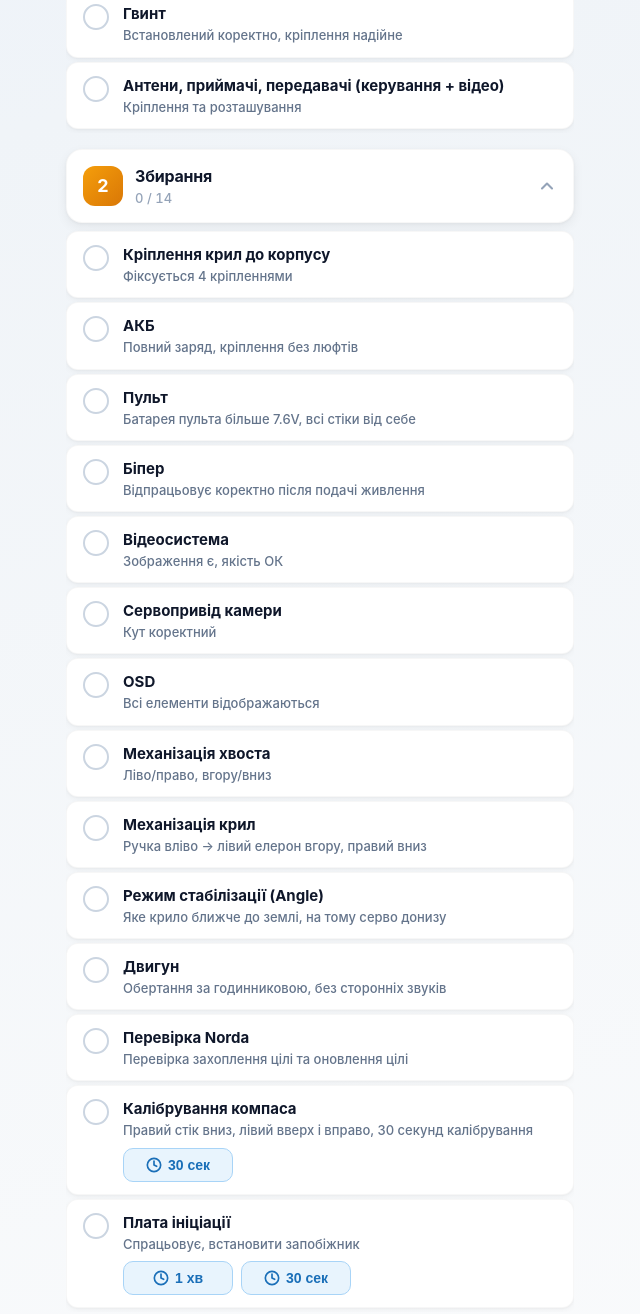
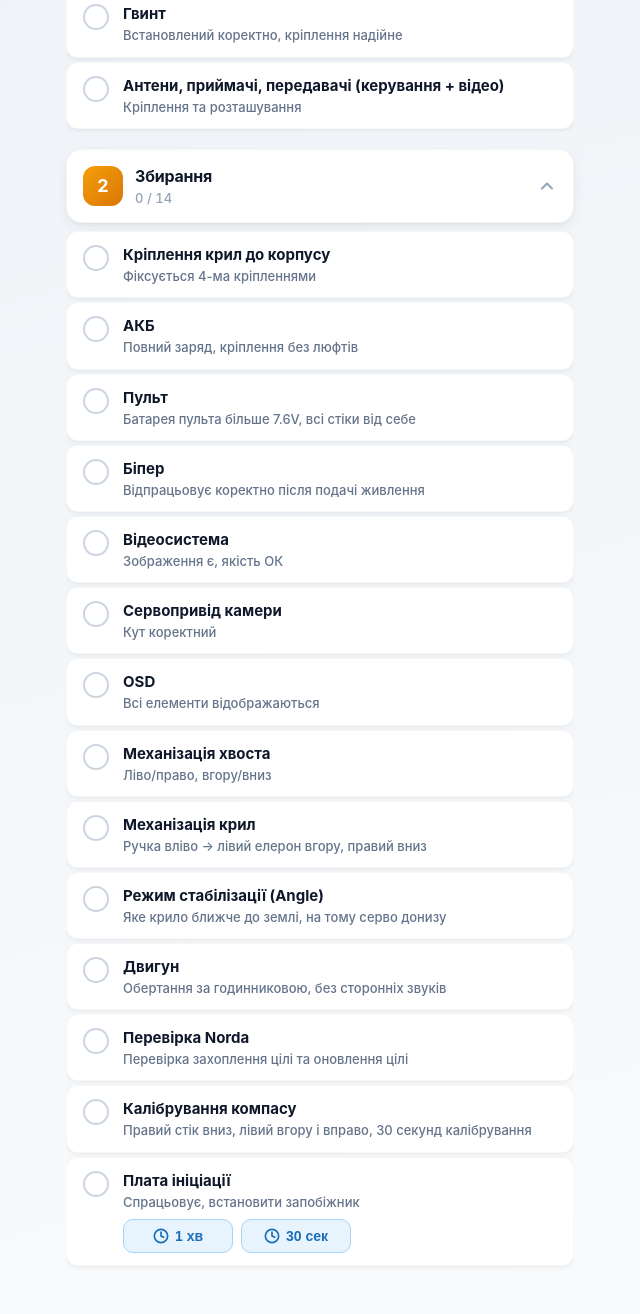
Before and after one commit to maks7154/preflight-checklist, a plain HTML site: page index.html in a window 1280 px wide. Shown: the part 826-2140 px from the top of the page, without its empty margins (320-960 px from the left). Drawn offline with Linux system fonts and the light colour scheme.

Commit message:
fix: Ukrainian grammar corrections

```diff
--- a/index.html
+++ b/index.html
@@ -533,7 +533,7 @@ const I18N = {
           ['Лінії балансування', 'Маркування центру мас на крилах'],
           ['Компас на крилі', 'Кут коректний'],
           ['Шайби викосу двигуна', 'На місці'],
-          ['Роз\'єми до політного контролера та на крилах', 'Візуальний огляд'],
+          ['Роз\'єми до польотного контролера та на крилах', 'Візуальний огляд'],
           ['Гвинт', 'Встановлений коректно, кріплення надійне'],
           ['Антени, приймачі, передавачі (керування + відео)', 'Кріплення та розташування']
         ]
@@ -543,7 +543,7 @@ const I18N = {
         title: 'Збирання',
         icon: 'assembly',
         items: [
-          ['Кріплення крил до корпусу', 'Фіксується 4 кріпленнями'],
+          ['Кріплення крил до корпусу', 'Фіксується 4-ма кріпленнями'],
           ['АКБ', 'Повний заряд, кріплення без люфтів'],
           ['Пульт', 'Батарея пульта більше 7.6V, всі стіки від себе'],
           ['Біпер', 'Відпрацьовує коректно після подачі живлення'],
@@ -555,7 +555,7 @@ const I18N = {
           ['Режим стабілізації (Angle)', 'Яке крило ближче до землі, на тому серво донизу'],
           ['Двигун', 'Обертання за годинниковою, без сторонніх звуків'],
           ['Перевірка Norda', 'Перевірка захоплення цілі та оновлення цілі'],
-          ['Калібрування компаса', 'Правий стік вниз, лівий вверх і вправо, 30 секунд калібрування'],
+          ['Калібрування компасу', 'Правий стік вниз, лівий вгору і вправо, 30 секунд калібрування'],
           ['Плата ініціації', 'Спрацьовує, встановити запобіжник']
         ]
       }
```
